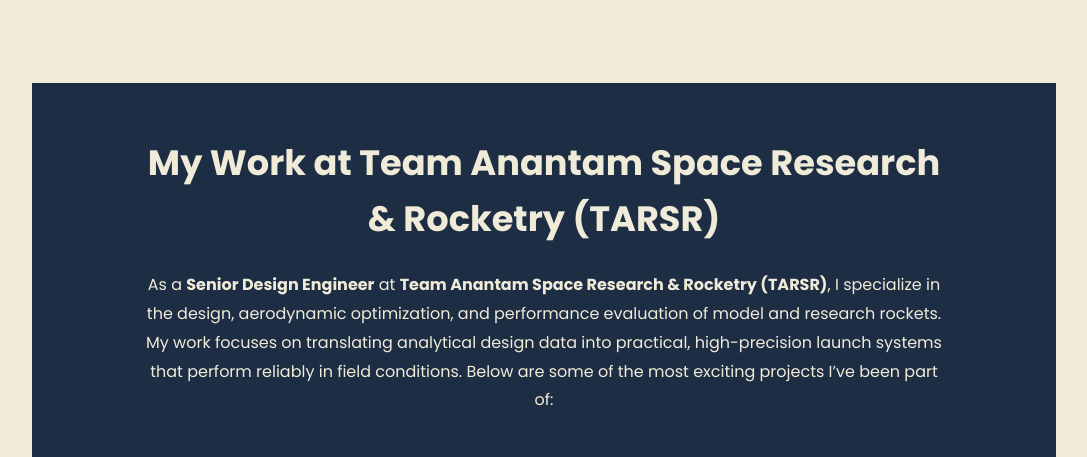
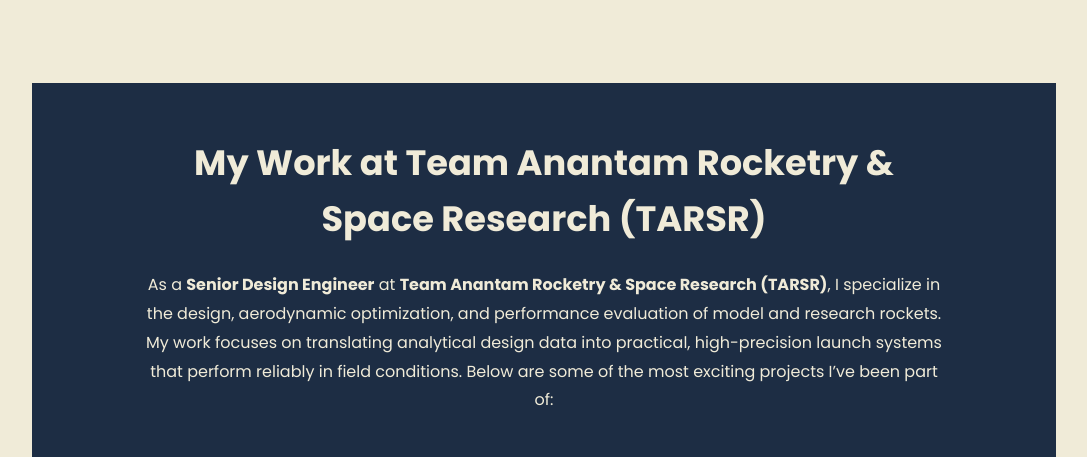
Before and after one commit to atharva9933/AtharvaJaju.github.io, a plain HTML site: page index.html in a window 1280 px wide. Shown: the part 3020-3477 px from the top of the page, without its empty margins (96-1183 px from the left). Drawn offline with Linux system fonts and the light colour scheme.

Commit message:
Update index.html

```diff
--- a/index.html
+++ b/index.html
@@ -164,9 +164,9 @@
 
    <!-- My Work / Projects Section -->
 <section id="work" class="portfolio">
-  <h2>My Work at Team Anantam Space Research & Rocketry (TARSR)</h2>
+  <h2>My Work at Team Anantam Rocketry & Space Research (TARSR)</h2>
   <p class="work-intro">
-    As a <strong>Senior Design Engineer</strong> at <strong>Team Anantam Space Research & Rocketry (TARSR)</strong>,
+    As a <strong>Senior Design Engineer</strong> at <strong>Team Anantam Rocketry & Space Research (TARSR)</strong>,
     I specialize in the design, aerodynamic optimization, and performance evaluation of model and research rockets.
     My work focuses on translating analytical design data into practical, high-precision launch systems that perform
     reliably in field conditions. Below are some of the most exciting projects I’ve been part of:
```
